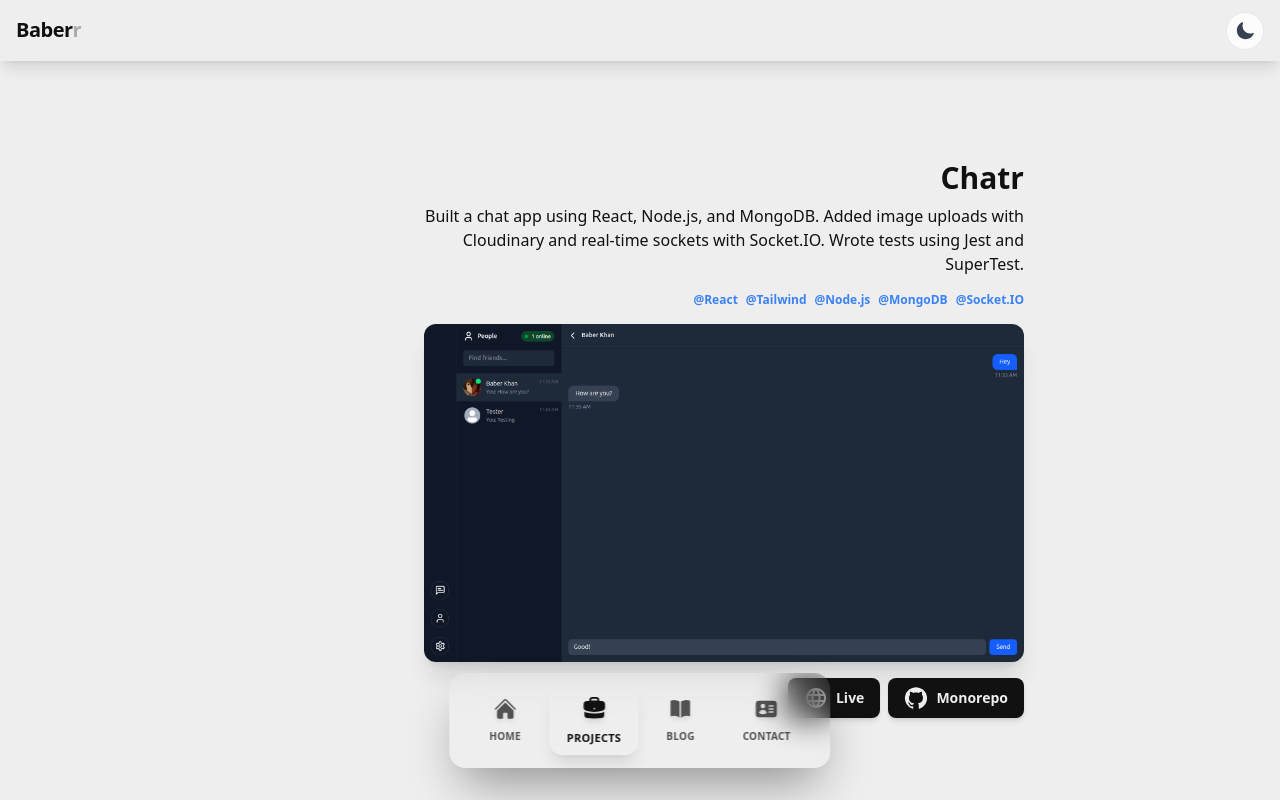
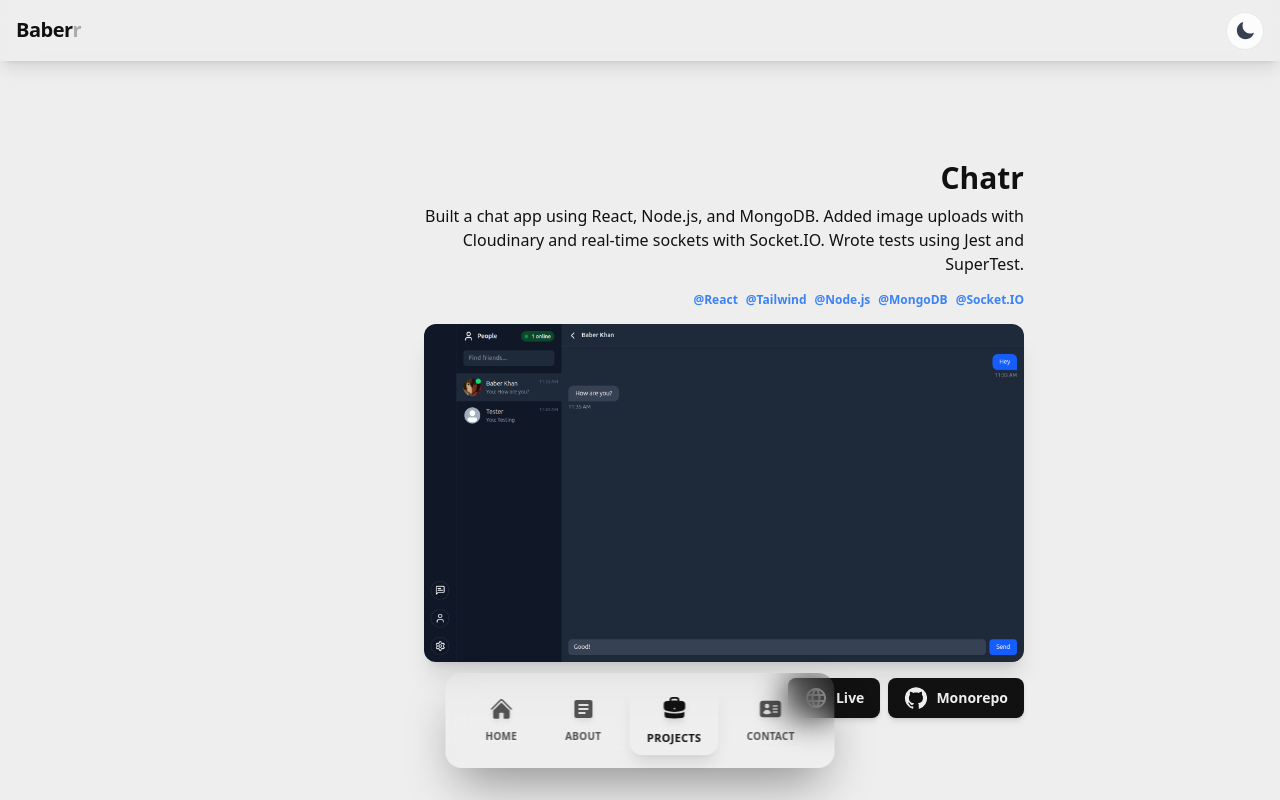
Before and after one commit to baberlabs/portfolio, a React (Vite) app: page /projects in a window 1280 px wide. Shown: the top 800 px of the page. Built offline with nearby package versions, Linux system fonts and the light colour scheme.

Commit message:
Replace Blog navlink with About

```diff
--- a/src/components/Header.jsx
+++ b/src/components/Header.jsx
@@ -2,8 +2,8 @@ import {
   HomeIcon,
   BriefcaseIcon,
   IdentificationIcon,
-  BookOpenIcon,
 } from "@heroicons/react/24/solid";
+import { Article } from "@mui/icons-material";
 import { NavLink, Link } from "react-router-dom";
 
 export default function Header() {
@@ -32,14 +32,14 @@ function Nav() {
   const navLinks = [
     { text: "Home", href: "/", icon: <HomeIcon className={iconClass} /> },
     {
+      text: "About",
+      href: "/cv",
+      icon: <Article className={iconClass} />,
+    },
+    {
       text: "Projects",
       href: "/projects",
       icon: <BriefcaseIcon className={iconClass} />,
-    },
-    {
-      text: "Blog",
-      href: "/blog",
-      icon: <BookOpenIcon className={iconClass} />,
     },
     {
       text: "Contact",
```
